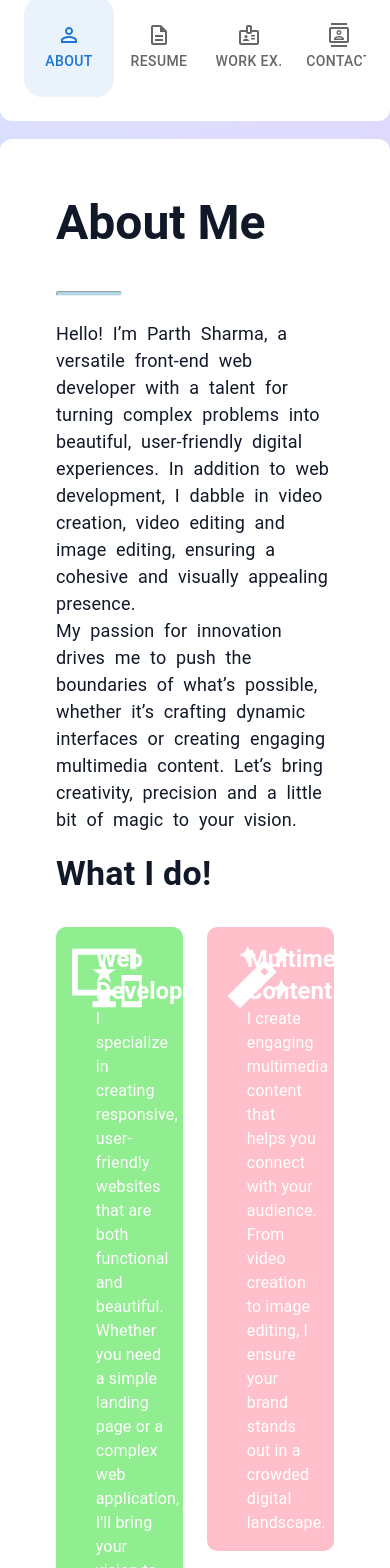
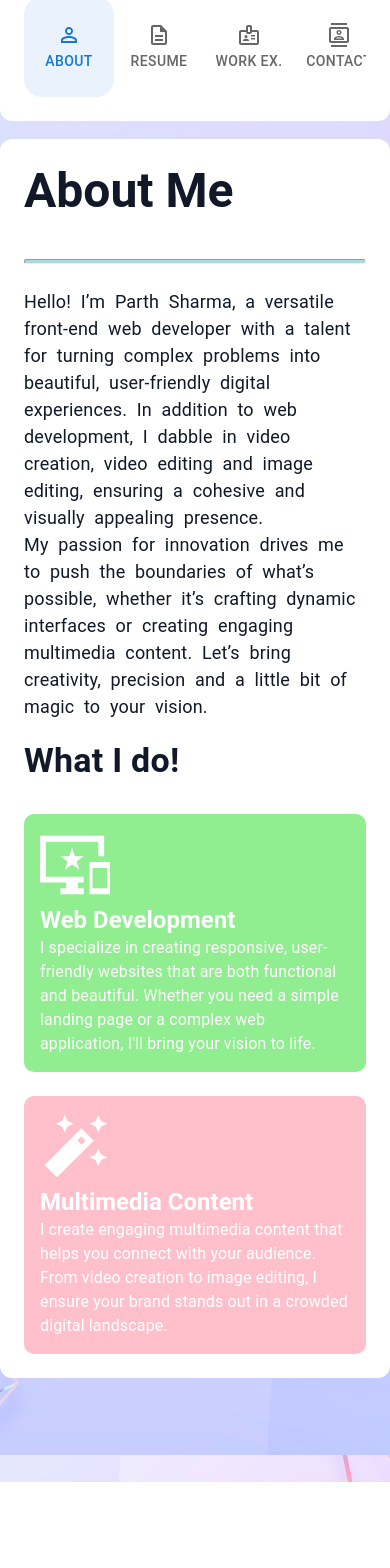
Before and after one commit to ParySharma/parth_pofolio, a Next.js app: page / in a window 390 px wide. Shown: the part 1077-2645 px from the top of the page. After the commit the page ends 2559 px from the top, so only its background shows below. Built offline with nearby package versions, Linux system fonts and the light colour scheme.

Commit message:
responsive

```diff
--- a/src/app/components/Header/index.tsx
+++ b/src/app/components/Header/index.tsx
@@ -6,7 +6,13 @@ import React from 'react';
 const index = ({ data, resumeButton }: any) => {
   return (
     <div>
-      <Grid container alignItems='center' spacing={5} mb={3}>
+      <Grid
+        container
+        alignItems='center'
+        spacing={5}
+        mb={3}
+        columns={{ xs: 4, sm: 8, md: 12 }}
+      >
         <Grid item>
           <Typography variant='h3' fontWeight={600}>
             {data}
--- a/src/app/home/Tabs/AboutTab.tsx
+++ b/src/app/home/Tabs/AboutTab.tsx
@@ -8,7 +8,7 @@ import AutoFixHighSharpIcon from '@mui/icons-material/AutoFixHighSharp';
 const StyledBox: any = styled(Box)`
   border-radius: 10px;
   padding: 16px;
-  min-height: 150px;
+  min-height: 200px;
   color: white;
 
   &:hover {
@@ -44,10 +44,10 @@ const AboutTab = ({ title }: any) => {
         </Typography>
       </div>
       <div>
-        <Grid container spacing={3} mt={1}>
+        <Grid container spacing={3} mt={1} columns={{ xs: 1, sm: 6, md: 12 }}>
           <Grid item xs={6}>
             <StyledBox sx={{ backgroundColor: 'lightgreen' }}>
-              <Grid container>
+              <Grid container columns={{ xs: 4, sm: 8, md: 12 }}>
                 <Grid item xs={3}>
                   <ImportantDevicesSharpIcon sx={{ fontSize: 70 }} />
                 </Grid>
@@ -67,7 +67,7 @@ const AboutTab = ({ title }: any) => {
           </Grid>
           <Grid item xs={6}>
             <StyledBox sx={{ backgroundColor: 'pink' }}>
-              <Grid container>
+              <Grid container columns={{ xs: 4, sm: 8, md: 12 }}>
                 <Grid item xs={3}>
                   <AutoFixHighSharpIcon sx={{ fontSize: 70 }} />
                 </Grid>
--- a/src/app/home/Tabs/ContactTab.tsx
+++ b/src/app/home/Tabs/ContactTab.tsx
@@ -49,8 +49,14 @@ const ContactTab = ({ title }: any) => {
             {` Feel free to contact me for any project or collaboration.`}
           </Typography>
           <Form onSubmit={formik.handleSubmit}>
-            <Grid container spacing={2} mb={2} mt={3}>
-              <Grid item xs={8}>
+            <Grid
+              container
+              spacing={2}
+              mb={2}
+              mt={3}
+              columns={{ xs: 4, sm: 8, md: 12 }}
+            >
+              <Grid item xs={9}>
                 <TextField
                   id='outlined-basic'
                   variant='outlined'
@@ -62,7 +68,7 @@ const ContactTab = ({ title }: any) => {
                   placeholder='First Name'
                 />
               </Grid>
-              <Grid item xs={8}>
+              <Grid item xs={9}>
                 <TextField
                   id='outlined-basic'
                   variant='outlined'
@@ -74,7 +80,7 @@ const ContactTab = ({ title }: any) => {
                   placeholder='Last Name'
                 />
               </Grid>
-              <Grid item xs={8}>
+              <Grid item xs={9}>
                 <TextField
                   id='outlined-basic'
                   variant='outlined'
@@ -86,14 +92,17 @@ const ContactTab = ({ title }: any) => {
                   placeholder='Email'
                 />
               </Grid>
-              <Grid item xs={12}>
+              <Grid item md={10}>
                 <TextareaAutosize
                   name='message'
                   value={formik.values.message}
                   onChange={formik.handleChange}
+                  minRows={8}
                   style={{
                     width: '100%',
-                    height: '40px',
+                    maxWidth: '100%',
+                    minWidth: '10%',
+                    minHeight: '10px',
                     padding: '12px',
                     fontSize: '16px',
                     borderRadius: '8px',
--- a/src/app/home/Tabs/ResumeTab.tsx
+++ b/src/app/home/Tabs/ResumeTab.tsx
@@ -27,7 +27,7 @@ const ResumeTab = ({ title, resumeButton }: any) => {
   return (
     <>
       <Headers data={title} resumeButton={resumeButton} />
-      <Grid container spacing={3}>
+      <Grid container spacing={3} columns={{ xs: 4, sm: 8, md: 12 }}>
         <Grid item xs={6}>
           <Typography
             variant='h4'
--- a/src/app/home/Tabs/WorkExpTab.tsx
+++ b/src/app/home/Tabs/WorkExpTab.tsx
@@ -18,7 +18,7 @@ const WorkExpTab = ({ title }: any) => {
   return (
     <div>
       <Header data={title} />
-      <Grid container spacing={2}>
+      <Grid container spacing={2} columns={{ xs: 1, sm: 8, md: 12 }}>
         {_map(WorkExpMockData, (data: any) => {
           return (
             <Grid item xs={12}>
@@ -71,7 +71,7 @@ const WorkExpTab = ({ title }: any) => {
                   color: 'black',
                 }}
               >
-                <Grid container spacing={2}>
+                <Grid container spacing={2} columns={{ xs: 1, sm: 8, md: 12 }}>
                   <Grid item xs={7}>
                     <Typography fontWeight={600} mt={1}>
                       Project Name:- {data?.title}
--- a/src/app/home/page.tsx
+++ b/src/app/home/page.tsx
@@ -60,7 +60,6 @@ const HomePage = ({ darkMode }: any) => {
 
   const handleChange = (event: any, newValue: number) => {
     setValue(newValue);
-    console.log('value', value);
   };
 
   const renderTabContent = (index: number) => {
@@ -163,7 +162,7 @@ const HomePage = ({ darkMode }: any) => {
           >
             <Box>
               <TabPanel value={value} index={value}>
-                <Box padding={4}>{renderTabContent(value)}</Box>
+                <Box>{renderTabContent(value)}</Box>
               </TabPanel>
             </Box>
           </CardStyled>
```
Also changed, not shown: package.json (+17 -16 lines), 1 other file (tests, documents, lock files or other folders).
